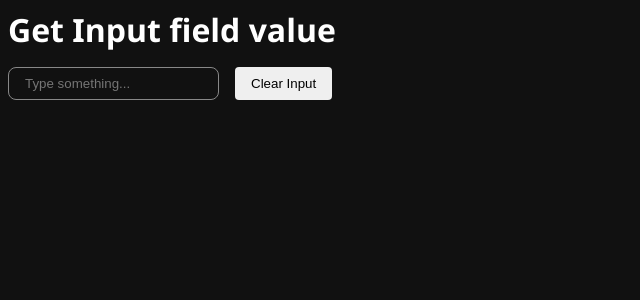
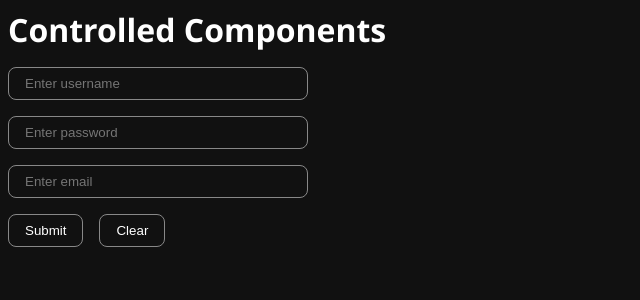
Before and after one commit to 0x-harsh/React-Tutorial---Code-Step-by-Step, a React app: page / in a window 1280 px wide. Shown: the top 300 px of the page, without its empty margins (0-640 px from the left). Built offline with nearby package versions, Linux system fonts and the light colour scheme; the HTML template or start-up script is replaced by a standard one.

Commit message:
Controlled Components in ReactJS

```diff
--- /dev/null
+++ b/src/06 Controlled Component/App.jsx
@@ -0,0 +1,31 @@
+import { useState } from "react"
+
+const App = () => {
+    const [name, setName] = useState('')
+    const [password, setPassword] = useState('')
+    const [email, setEmail] = useState('')
+
+    return (
+        <div className="flex flex-col gap">
+            <h1>Controlled Components</h1>
+            <form action="" className="flex flex-col gap">
+                <input type="text" placeholder="Enter username" value={name} onChange={(e) => { setName(e.target.value) }} />
+                <input type="password" placeholder="Enter password" value={password} onChange={(e) => { setPassword(e.target.value) }} />
+                <input type="email" placeholder="Enter email" value={email} onChange={(e) => { setEmail(e.target.value) }} />
+                <div className="flex gap">
+                    <button type="submit">Submit</button>
+                    <button onClick={(e) => { e.preventDefault(); setName(''); setPassword(''); setEmail('') }}>Clear</button>
+                </div>
+            </form>
+        </div>
+    )
+}
+
+export default App
+
+// A controlled component is a form whose input field value is controlled by React's state
+
+// Benefits:
+// Single source of truth
+// validation and maipulation before submit
+// dynamic updates values
--- a/src/index.css
+++ b/src/index.css
@@ -28,13 +28,6 @@ body {
   color: white;
   font-weight: 600;
   margin: 0.5rem 1rem;
-}
-
-button {
-  padding: 0.5rem 1rem;
-  border-radius: 4px;
-  border: none;
-  width: fit-content;
 }
 
 button:active {
@@ -79,7 +72,7 @@ button:active {
   gap: 1rem;
 }
 
-input[type="text"] {
+input, button {
   outline: none;
   border: none;
   border: 1px solid #888;
--- a/src/main.jsx
+++ b/src/main.jsx
@@ -1,6 +1,6 @@
 import { StrictMode } from 'react'
 import { createRoot } from 'react-dom/client'
 import './index.css'
-import App from './05 Getting value from input field/App.jsx'
+import App from './06 Controlled Component/App.jsx'
 
 createRoot(document.getElementById('root')).render(<App />)
```
